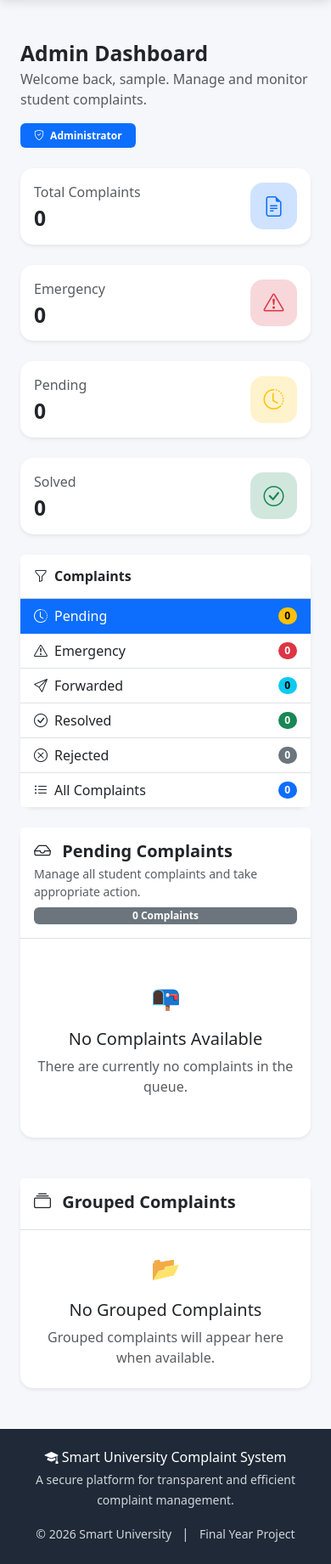
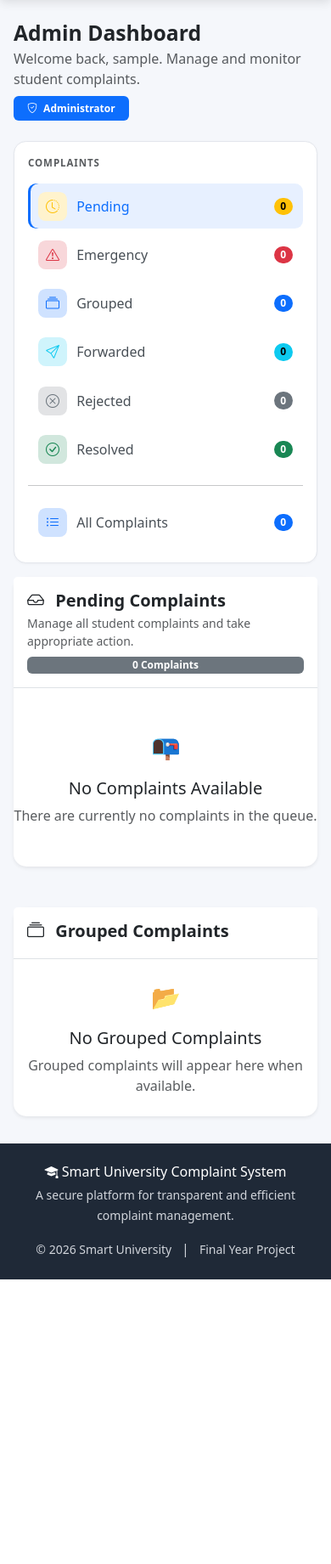
Before and after one commit to mudasirrehman-dev/smart_uni_complaint_system, a Flask app: page /admin/dashboard in a window 390 px wide. Shown: the part 84-1925 px from the top of the page at 85% size. After the commit the page ends 1590 px from the top, so only its background shows below. Run offline with Flask 3, Linux system fonts and the light colour scheme; the visitor is signed in with stand-in values (Sample User, id 1).

Commit message:
Admin dashboard: sidebar filters, grouped view and full-width layout
- Add sidebar with Pending, Emergency, Grouped, Forwarded, Rejected,
  Resolved and All Complaints filters, each with a live count badge
- Add ?view= filtering in admin_dashboard() with Pending as the default
- Add dedicated Grouped view showing only grouped complaints
- Show Grouped Complaints above the single complaints queue in All view
- Hide the empty queue card when complaints exist only inside groups
- Rebuild layout with admin-page, admin-layout, admin-sidebar and
  admin-content wrappers so content uses the full page width
- Add consistent edge spacing and a responsive sidebar (stacks on mobile)
- Exclude Admin-directed complaints from the Admin modals (no page-source leak)
- Load feedback with one query instead of one query per complaint

```diff
--- a/app.py
+++ b/app.py
@@ -603,6 +603,7 @@ def add_complaint_comment(complaint_id):
 ADMIN_VIEWS = {
     "pending":   "Pending Complaints",
     "emergency": "Emergency Complaints",
+    "grouped":   "Grouped Complaints",
     "solved":    "Resolved Complaints",
     "forwarded": "Forwarded Complaints",
     "rejected":  "Rejected Complaints",
@@ -634,6 +635,9 @@ def admin_dashboard():
         "emergency": base.filter(
             Complaint.status == "Pending",
             Complaint.urgency_level == "Emergency"
+        ).count(),
+        "grouped":   base.filter(
+            Complaint.group_id.isnot(None)
         ).count(),
         "solved":    base.filter(Complaint.status == "Solved").count(),
         "forwarded": base.filter(Complaint.status == "Forwarded").count(),
@@ -658,6 +662,8 @@ def admin_dashboard():
         query = query.filter(Complaint.status == "Forwarded")
     elif view == "rejected":
         query = query.filter(Complaint.status == "Rejected")
+    elif view == "grouped":
+        query = query.filter(Complaint.id == -1)   # queue khali
     # view == "all" -> koi extra filter nahi
 
     complaints = query.order_by(
@@ -666,8 +672,8 @@ def admin_dashboard():
              (Complaint.status == "Pending"), 1),
             (Complaint.status == "Pending", 2),
             (Complaint.status == "Forwarded", 3),
-            (Complaint.status == "Solved", 4),
-            (Complaint.status == "Rejected", 5),
+            (Complaint.status == "Rejected", 4),
+            (Complaint.status == "Solved", 5),
             else_=6
         ),
         Complaint.date_submitted.desc()
@@ -678,7 +684,7 @@ def admin_dashboard():
     # --------------------------------------------------------
     groups = {}
 
-    if view == "pending":
+    if view in ("pending", "all", "grouped"):
         grouped_complaints = base.filter(
             Complaint.group_id.isnot(None)
         ).all()
--- a/templates/admin_dashboard.html
+++ b/templates/admin_dashboard.html
@@ -6,254 +6,293 @@ Complaint System {% endblock %} {% block extra_css %}
      ========================================================= -->
 
 <style>
+  /* ===== Rich text editor ===== */
   .rich-text-editor {
     min-height: 220px;
     max-height: 350px;
-
     padding: 18px 20px;
-
     background-color: #ffffff;
-
     border: none;
     outline: none;
-
     font-size: 16px;
     line-height: 1.6;
-
     cursor: text;
-
     overflow-y: auto;
-
     white-space: normal;
   }
-
-  /* Placeholder */
 
   .rich-text-editor:empty::before {
     content: attr(data-placeholder);
-
     color: #6c757d;
-
     pointer-events: none;
   }
-
-  /* Editor focus */
 
   .rich-text-editor:focus {
     outline: none;
     box-shadow: none;
   }
 
-  /* Selected text */
-
   .rich-text-editor ::selection {
     background-color: #b6d7ff;
   }
 
-  /* Text inside editor */
-
   .rich-text-editor p {
     margin-bottom: 8px;
   }
 
-  /* Highlighted text */
-
   .rich-text-editor span {
     line-height: inherit;
   }
+
+  /* ===== Page wrapper ===== */
+  .admin-page {
+    width: 100%;
+    max-width: none;
+    margin: 0;
+    padding: 1.5rem 1rem 2rem;
+    background-color: #f5f7fb;
+  }
+
+  @media (min-width: 768px) {
+    .admin-page { padding: 1.75rem 1.75rem 2.5rem; }
+  }
+
+  @media (min-width: 1200px) {
+    .admin-page { padding: 2rem 2.5rem 2.5rem; }
+  }
+
+  .admin-header {
+    margin-bottom: 1.5rem;
+  }
+
+  /* ===== Stat cards: responsive grid, equal height ===== */
+  .stat-grid {
+    display: grid;
+    grid-template-columns: repeat(auto-fit, minmax(210px, 1fr));
+    gap: 1.25rem;
+    margin-bottom: 1.5rem;
+  }
+
+  .stat-grid > .dashboard-card {
+    height: 100%;
+    display: flex;
+    flex-direction: column;
+  }
+
+  .stat-grid > .dashboard-card > .card-body {
+    flex: 1 1 auto;
+    display: flex;
+    align-items: center;
+  }
+
+  .stat-grid .stat-icon {
+    flex-shrink: 0;
+  }
+
+  /* ===== Sidebar + content layout ===== */
+  .admin-layout {
+    width: 100%;
+    align-items: flex-start;
+    gap: 1rem;
+  }
+
+  .admin-sidebar {
+    background: #ffffff;
+    border: 1px solid #e3e6ec;
+    border-radius: 0.9rem;
+    box-shadow: 0 1px 3px rgba(0, 0, 0, 0.04);
+    align-self: flex-start;
+    width: 100%;
+  }
+
+  .admin-content {
+    flex: 1 1 0;
+    min-width: 0;
+    width: 100%;
+    padding: 0 !important;
+    background-color: transparent;
+  }
+
+  .admin-layout > .admin-content {
+    align-self: stretch;
+  }
+
+  /* Queue, Groups, empty-state cards poori width lein */
+  .admin-content > .card {
+    width: 100%;
+    align-self: stretch;
+  }
+
+  /* ===== Sidebar links ===== */
+  .sidebar-title {
+    font-size: 0.72rem;
+    letter-spacing: 0.08em;
+  }
+
+  .sidebar-link {
+    display: flex;
+    align-items: center;
+    justify-content: space-between;
+    padding: 0.6rem 0.75rem;
+    margin-bottom: 0.25rem;
+    border-radius: 0.6rem;
+    color: #495057;
+    font-weight: 500;
+    text-decoration: none;
+    transition: background-color 0.15s, color 0.15s;
+  }
+
+  .sidebar-link:hover {
+    background-color: #f1f4f9;
+    color: #0d6efd;
+  }
+
+  .sidebar-link.active {
+    background-color: #e7f0ff;
+    color: #0d6efd;
+    box-shadow: inset 3px 0 0 #0d6efd;
+  }
+
+  .sidebar-icon {
+    width: 34px;
+    height: 34px;
+    border-radius: 0.55rem;
+    display: inline-flex;
+    align-items: center;
+    justify-content: center;
+    margin-right: 0.7rem;
+    font-size: 1rem;
+  }
+
+  /* ===== Large screens ===== */
+  @media (min-width: 992px) {
+    .admin-layout { gap: 1.5rem; }
+
+    .admin-sidebar {
+      flex: 0 0 260px;
+      max-width: 260px;
+      width: auto;
+    }
+
+    .admin-sidebar-inner {
+      position: sticky;
+      top: 1rem;
+    }
+  }
 </style>
 
-{% endblock %} {% block content %}
-
-<div class="container py-4 d-flex flex-column">
-  <!-- =========================================================
-       PAGE HEADER
-       ========================================================= -->
-
-  <div
-    class="d-flex flex-column flex-md-row justify-content-between align-items-md-center mb-4"
-  >
+{% endblock %}
+
+{% block main_class %}py-0{% endblock %}
+{% block container_class %}container-fluid px-0{% endblock %}
+
+{% block content %}
+
+<div class="admin-page">
+
+  <!-- ================= HEADER ================= -->
+  <div class="admin-header d-flex flex-column flex-md-row justify-content-between align-items-md-center gap-2">
     <div>
       <h2 class="fw-bold mb-1">Admin Dashboard</h2>
-
       <p class="text-muted mb-0">
         Welcome back, {{ username }}. Manage and monitor student complaints.
       </p>
     </div>
-
-    <div class="mt-3 mt-md-0">
+    <div>
       <span class="badge text-bg-primary px-3 py-2">
         <i class="bi bi-shield-check me-1"></i>
-
         Administrator
       </span>
     </div>
   </div>
 
-  <!-- =========================================================
-       STATISTICS CARDS
-       ========================================================= -->
-
-  <div class="row g-4 mb-4">
-    <!-- =====================================================
-         TOTAL COMPLAINTS
-         ===================================================== -->
-
-    <div class="col-lg-3 col-md-6">
-      <div class="card dashboard-card border-0 shadow-sm h-100">
-        <div class="card-body">
-          <div class="d-flex justify-content-between align-items-center">
-            <div>
-              <p class="text-muted mb-1">Total Complaints</p>
-
-              <h2 class="fw-bold mb-0">{{ counts.all }}</h2>
-            </div>
-
-            <div class="stat-icon bg-primary-subtle text-primary">
-              <i class="bi bi-file-earmark-text"></i>
-            </div>
-          </div>
-        </div>
+  <!-- ================= SIDEBAR + CONTENT ================= -->
+  <div class="admin-layout d-flex flex-column flex-lg-row">
+
+  <!-- ================= SIDEBAR (far left) ================= -->
+    <aside class="admin-sidebar">
+    <div class="admin-sidebar-inner p-3 p-lg-4">
+
+      <div class="sidebar-title fw-bold text-uppercase text-muted mb-3">
+        Complaints
       </div>
-    </div>
-
-    <!-- =====================================================
-         EMERGENCY
-         ===================================================== -->
-
-    <div class="col-lg-3 col-md-6">
-      <div class="card dashboard-card border-0 shadow-sm h-100">
-        <div class="card-body">
-          <div class="d-flex justify-content-between align-items-center">
-            <div>
-              <p class="text-muted mb-1">Emergency</p>
-
-              <h2 class="fw-bold mb-0">
-                {{ counts.emergency  }}
-              </h2>
-            </div>
-
-            <div class="stat-icon bg-danger-subtle text-danger">
-              <i class="bi bi-exclamation-triangle"></i>
-            </div>
-          </div>
-        </div>
-      </div>
-    </div>
-
-    <!-- =====================================================
-         PENDING
-         ===================================================== -->
-
-    <div class="col-lg-3 col-md-6">
-      <div class="card dashboard-card border-0 shadow-sm h-100">
-        <div class="card-body">
-          <div class="d-flex justify-content-between align-items-center">
-            <div>
-              <p class="text-muted mb-1">Pending</p>
-
-              <h2 class="fw-bold mb-0">
-                {{ counts.pending}}
-              </h2>
-            </div>
-
-            <div class="stat-icon bg-warning-subtle text-warning">
-              <i class="bi bi-clock-history"></i>
-            </div>
-          </div>
-        </div>
-      </div>
-    </div>
-
-    <!-- =====================================================
-         SOLVED
-         ===================================================== -->
-
-    <div class="col-lg-3 col-md-6">
-      <div class="card dashboard-card border-0 shadow-sm h-100">
-        <div class="card-body">
-          <div class="d-flex justify-content-between align-items-center">
-            <div>
-              <p class="text-muted mb-1">Solved</p>
-
-              <h2 class="fw-bold mb-0">
-                {{ counts.solved }}
-              </h2>
-            </div>
-
-            <div class="stat-icon bg-success-subtle text-success">
-              <i class="bi bi-check-circle"></i>
-            </div>
-          </div>
-        </div>
-      </div>
-    </div>
-  </div>
-
-  <div class="row g-4">
-
-  <!-- ================= SIDEBAR ================= -->
-  <div class="col-lg-3">
-    <div class="card border-0 shadow-sm">
-      <div class="card-header bg-white py-3">
-        <h6 class="fw-bold mb-0">
-          <i class="bi bi-funnel me-2"></i>Complaints
-        </h6>
-      </div>
-
-      <div class="list-group list-group-flush">
+
+      <nav>
 
         <a href="{{ url_for('admin_dashboard', view='pending') }}"
-           class="list-group-item list-group-item-action d-flex justify-content-between align-items-center {{ 'active' if view == 'pending' }}">
-          <span><i class="bi bi-clock-history me-2"></i>Pending</span>
+           class="sidebar-link {{ 'active' if view == 'pending' }}">
+          <span class="d-flex align-items-center">
+            <span class="sidebar-icon bg-warning-subtle text-warning"><i class="bi bi-clock-history"></i></span>
+            Pending
+          </span>
           <span class="badge text-bg-warning rounded-pill">{{ counts.pending }}</span>
         </a>
 
         <a href="{{ url_for('admin_dashboard', view='emergency') }}"
-           class="list-group-item list-group-item-action d-flex justify-content-between align-items-center {{ 'active' if view == 'emergency' }}">
-          <span><i class="bi bi-exclamation-triangle me-2"></i>Emergency</span>
+           class="sidebar-link {{ 'active' if view == 'emergency' }}">
+          <span class="d-flex align-items-center">
+            <span class="sidebar-icon bg-danger-subtle text-danger"><i class="bi bi-exclamation-triangle"></i></span>
+            Emergency
+          </span>
           <span class="badge text-bg-danger rounded-pill">{{ counts.emergency }}</span>
         </a>
 
+        <a href="{{ url_for('admin_dashboard', view='grouped') }}"
+           class="sidebar-link {{ 'active' if view == 'grouped' }}">
+          <span class="d-flex align-items-center">
+            <span class="sidebar-icon bg-primary-subtle text-primary"><i class="bi bi-collection"></i></span>
+            Grouped
+          </span>
+          <span class="badge text-bg-primary rounded-pill">{{ counts.grouped }}</span>
+        </a>
+
         <a href="{{ url_for('admin_dashboard', view='forwarded') }}"
-           class="list-group-item list-group-item-action d-flex justify-content-between align-items-center {{ 'active' if view == 'forwarded' }}">
-          <span><i class="bi bi-send me-2"></i>Forwarded</span>
+           class="sidebar-link {{ 'active' if view == 'forwarded' }}">
+          <span class="d-flex align-items-center">
+            <span class="sidebar-icon bg-info-subtle text-info"><i class="bi bi-send"></i></span>
+            Forwarded
+          </span>
           <span class="badge text-bg-info rounded-pill">{{ counts.forwarded }}</span>
         </a>
 
+        <a href="{{ url_for('admin_dashboard', view='rejected') }}"
+           class="sidebar-link {{ 'active' if view == 'rejected' }}">
+          <span class="d-flex align-items-center">
+            <span class="sidebar-icon bg-secondary-subtle text-secondary"><i class="bi bi-x-circle"></i></span>
+            Rejected
+          </span>
+          <span class="badge text-bg-secondary rounded-pill">{{ counts.rejected }}</span>
+        </a>
+
         <a href="{{ url_for('admin_dashboard', view='solved') }}"
-           class="list-group-item list-group-item-action d-flex justify-content-between align-items-center {{ 'active' if view == 'solved' }}">
-          <span><i class="bi bi-check-circle me-2"></i>Resolved</span>
+           class="sidebar-link {{ 'active' if view == 'solved' }}">
+          <span class="d-flex align-items-center">
+            <span class="sidebar-icon bg-success-subtle text-success"><i class="bi bi-check-circle"></i></span>
+            Resolved
+          </span>
           <span class="badge text-bg-success rounded-pill">{{ counts.solved }}</span>
         </a>
 
-        <a href="{{ url_for('admin_dashboard', view='rejected') }}"
-           class="list-group-item list-group-item-action d-flex justify-content-between align-items-center {{ 'active' if view == 'rejected' }}">
-          <span><i class="bi bi-x-circle me-2"></i>Rejected</span>
-          <span class="badge text-bg-secondary rounded-pill">{{ counts.rejected }}</span>
-        </a>
+        <hr class="my-3">
 
         <a href="{{ url_for('admin_dashboard', view='all') }}"
-           class="list-group-item list-group-item-action d-flex justify-content-between align-items-center {{ 'active' if view == 'all' }}">
-          <span><i class="bi bi-list-ul me-2"></i>All Complaints</span>
+           class="sidebar-link {{ 'active' if view == 'all' }}">
+          <span class="d-flex align-items-center">
+            <span class="sidebar-icon bg-primary-subtle text-primary"><i class="bi bi-list-ul"></i></span>
+            All Complaints
+          </span>
           <span class="badge text-bg-primary rounded-pill">{{ counts.all }}</span>
         </a>
 
-      </div>
+      </nav>
     </div>
-  </div>
+  </aside>
 
   <!-- ================= MAIN CONTENT ================= -->
-  <div class="col-lg-9 d-flex flex-column">
-
-  <!-- =========================================================
-       PART 1 COMPLETE
-       Complaint Queue starts in Part 2
-       ========================================================= -->
-  <!-- =========================================================
-       COMPLAINT QUEUE
-       ========================================================= -->
-  <div class="card border-0 shadow-sm mb-4"
+  <div class="admin-content flex-grow-1 d-flex flex-column">
+
+  {% if complaints or not groups %}
+    <div class="card border-0 shadow-sm mb-4"
       style="order: {{ 2 if groups else 1 }};"
   >
     <!-- =====================================================
@@ -624,6 +663,7 @@ Complaint System {% endblock %} {% block extra_css %}
       {% endif %}
     </div>
   </div>
+   {% endif %}
 
 
   <!-- ========================================================= -->
@@ -2349,7 +2389,7 @@ Complaint System {% endblock %} {% block extra_css %}
 {% endif %}
 {% endfor %}
 
-{% elif view == "pending" %}
+{% elif view in ["pending", "all", "grouped"] %}
   <!-- No groups: keep the section at the bottom -->
   <div class="card border-0 shadow-sm mt-4" style="order: 2;">
     <div class="card-header bg-white border-bottom py-3">
@@ -2368,13 +2408,11 @@ Complaint System {% endblock %} {% block extra_css %}
     </div>
   </div>
 {% endif %}
-  </div>  <!-- END col-lg-9 -->
-</div>    <!-- END row -->
-</div>
-<!-- END container py-4 -->
+  </div> <!-- END admin-content -->
+</div>   <!-- END admin-layout -->
+</div>   <!-- END admin-page -->
 
 {% endblock %}
-
 
 
 <!-- =========================================================
--- a/templates/base.html
+++ b/templates/base.html
@@ -149,9 +149,9 @@
 
     <!-- ================= MAIN CONTENT ================= -->
 
-    <main class="flex-grow-1 py-4">
+    <main class="flex-grow-1 {% block main_class %}py-4{% endblock %}">
 
-        <div class="container">
+        <div class="{% block container_class %}container{% endblock %}">
 
             {% block content %}
             {% endblock %}
```
